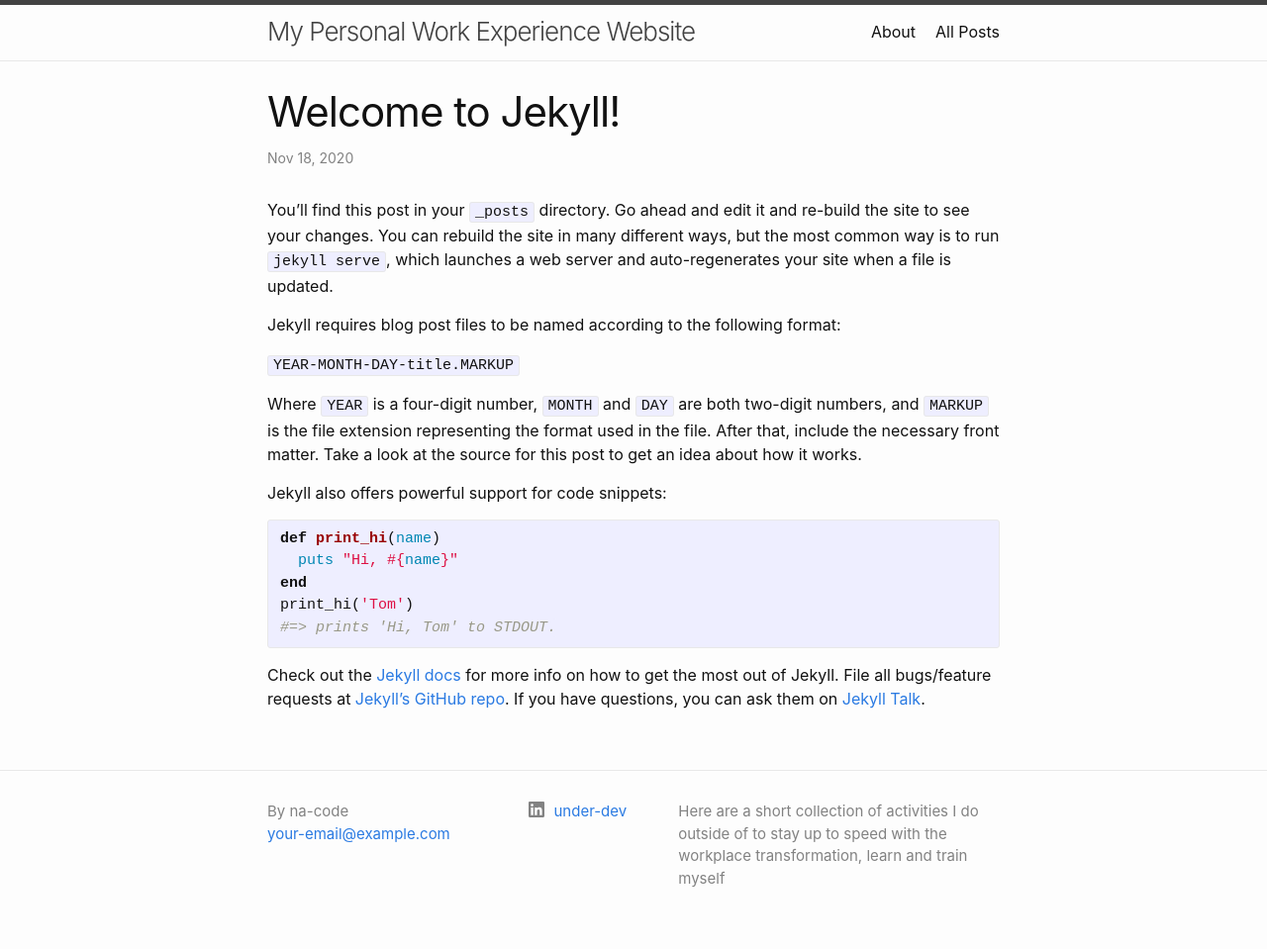
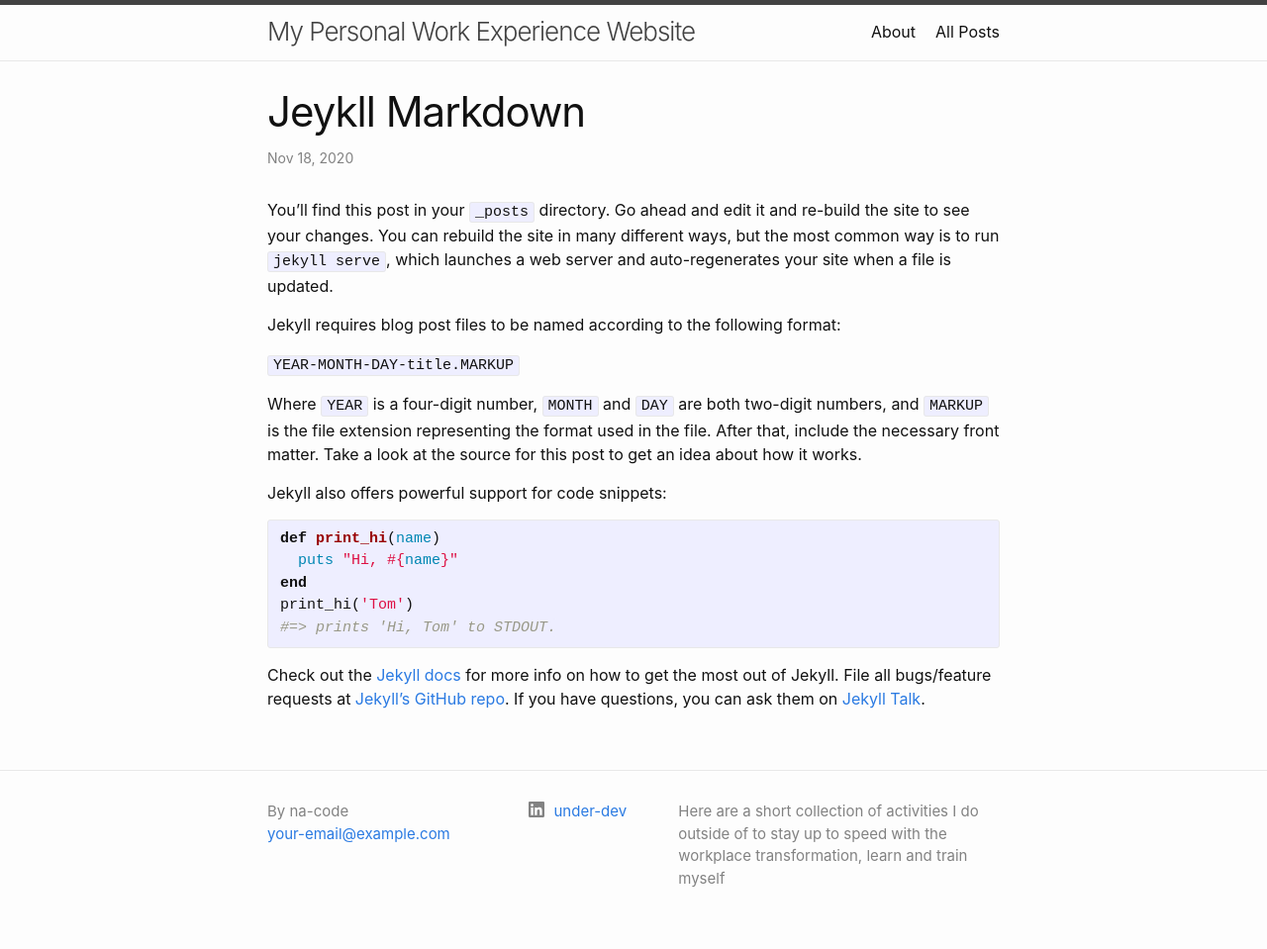
Before and after one commit to na-code/na-site, a Jekyll site: the page built from _posts/2020-11-18-welcome-to-jekyll.markdown, in a window 1280 px wide. Shown: the whole page at 99% size. Built offline with Jekyll 4.4.1, drawn with Linux system fonts in a browser that asks for light colours.

Commit message:
Update 2020-11-18-welcome-to-jekyll.markdown

```diff
--- a/_posts/2020-11-18-welcome-to-jekyll.markdown
+++ b/_posts/2020-11-18-welcome-to-jekyll.markdown
@@ -1,6 +1,6 @@
 ---
 layout: post
-title:  "Welcome to Jekyll!"
+title:  "Jeykll Markdown"
 date:   2020-11-18 22:24:17 +0100
 categories: jekyll update
 ---
```
